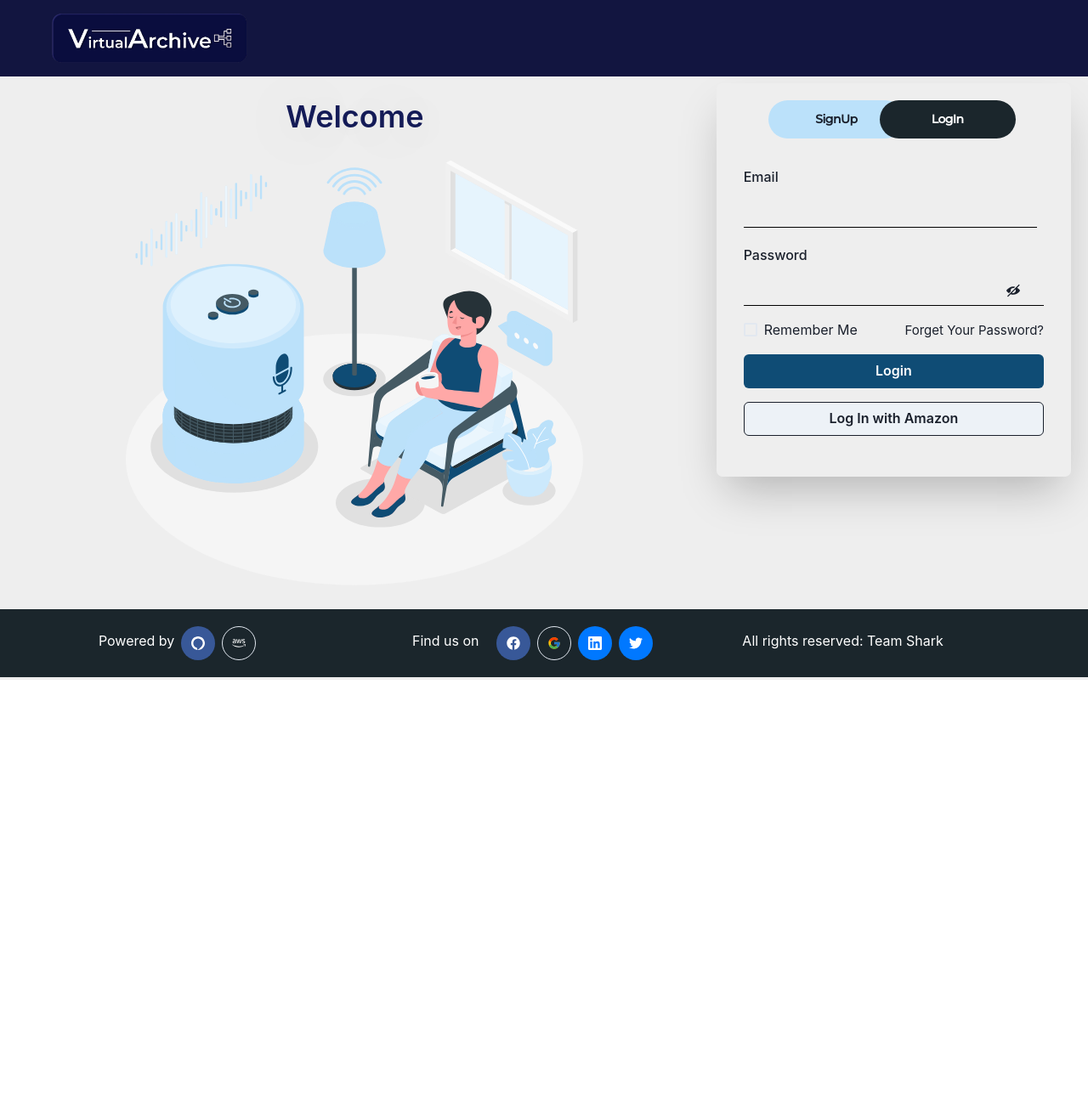
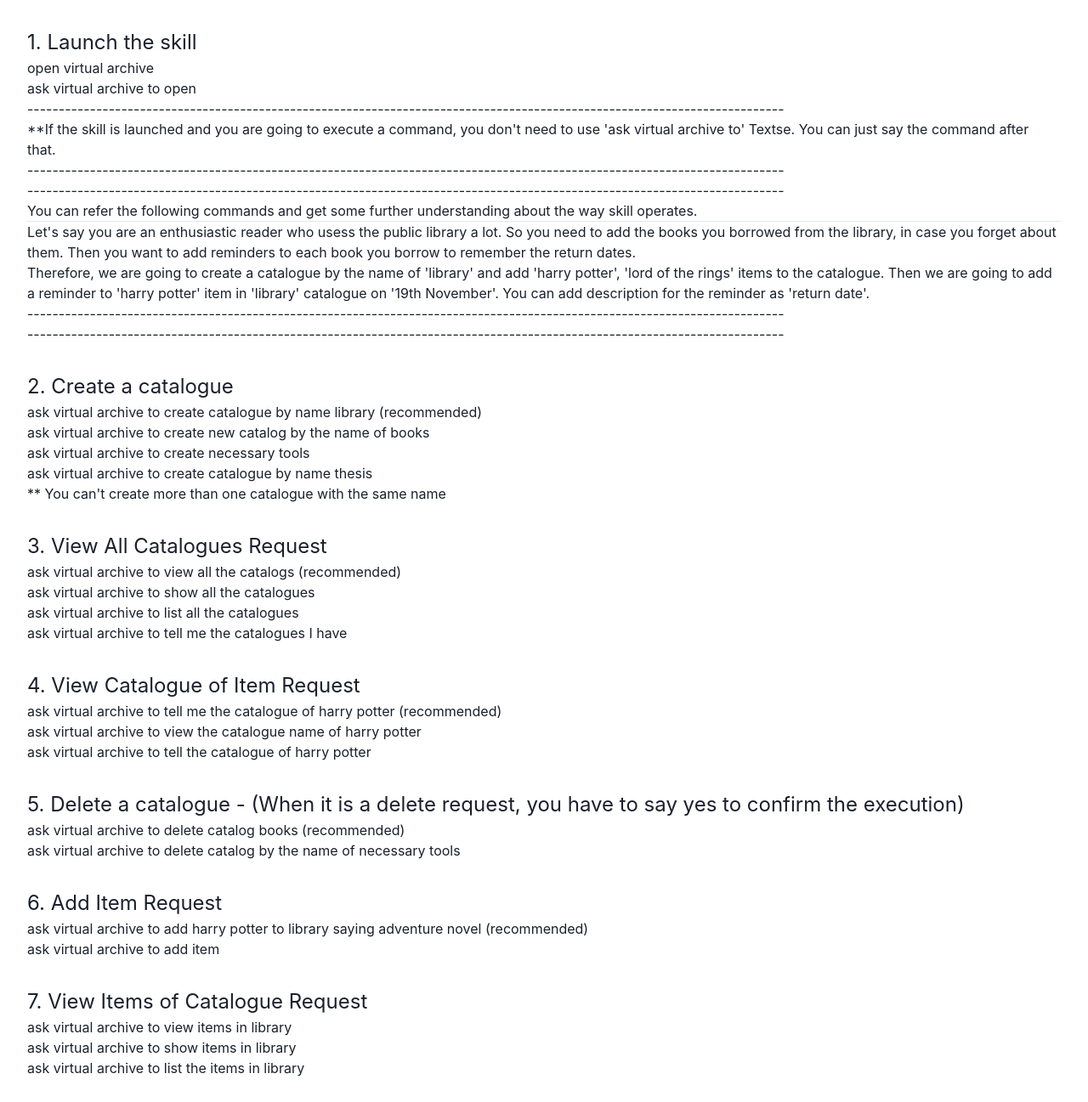
Before and after one commit to ProjectSemester05/Web-application, a React (Create React App) app: page /user-manual in a window 1280 px wide. Shown: the top 1297 px of the page at 85% size. Before the commit the page ends 800 px from the top, so only its background shows below. Built offline with nearby package versions, Linux system fonts and the light colour scheme; no server answers; what aws-amplify, aws-amplify-react would draw is missing.

Commit message:
ADD - user manual page

```diff
--- a/src/pages/main.jsx
+++ b/src/pages/main.jsx
@@ -4,6 +4,7 @@ import HomePage from "./home";
 import CataloguePage from "./catalogues";
 import { BrowserRouter, Switch, Route } from "react-router-dom";
 import PrivacyPage from "./privacy";
+import UserManualPage from "./user_manual";
 
 function Main() {
   return (
@@ -14,6 +15,9 @@ function Main() {
         </Route>
         <Route path="/privacy">
           <PrivacyPage />
+        </Route>
+        <Route path="/user-manual">
+          <UserManualPage />
         </Route>
         <Route
           render={({ location }) => {
--- /dev/null
+++ b/src/pages/user_manual.jsx
@@ -0,0 +1,193 @@
+import React from "react";
+import { Box, Text } from "@chakra-ui/react";
+
+const UserManualPage = () => {
+  return (
+    <Box p="4">
+      <Box p="4">
+        <Text fontSize="2xl">1. Launch the skill</Text>
+        <p>open virtual archive</p>
+        <p>ask virtual archive to open</p>
+        <p>
+          -------------------------------------------------------------------------------------------------------------------------
+        </p>
+        <p>
+          **If the skill is launched and you are going to execute a command, you
+          don't need to use 'ask virtual archive to' Textse. You can just say
+          the command after that.{" "}
+        </p>
+        <p></p>
+        <p>
+          -------------------------------------------------------------------------------------------------------------------------
+        </p>
+        <p>
+          -------------------------------------------------------------------------------------------------------------------------
+        </p>
+        <p>
+          You can refer the following commands and get some further
+          understanding about the way skill operates.
+        </p>
+        <hr />
+        <p>
+          Let's say you are an enthusiastic reader who usess the public library
+          a lot. So you need to add the books you borrowed from the library, in
+          case you forget about them. Then you want to add reminders to each
+          book you borrow to remember the return dates.
+        </p>
+        <p>
+          Therefore, we are going to create a catalogue by the name of 'library'
+          and add 'harry potter', 'lord of the rings' items to the catalogue.
+          Then we are going to add a reminder to 'harry potter' item in
+          'library' catalogue on '19th November'. You can add description for
+          the reminder as 'return date'.
+        </p>
+        <p>
+          -------------------------------------------------------------------------------------------------------------------------
+        </p>
+        <p>
+          -------------------------------------------------------------------------------------------------------------------------
+        </p>
+      </Box>
+      <Box p="4">
+        <Text fontSize="2xl">2. Create a catalogue</Text>
+        <p>
+          {" "}
+          ask virtual archive to create catalogue by name library (recommended)
+        </p>
+        <p> ask virtual archive to create new catalog by the name of books</p>
+        <p> ask virtual archive to create necessary tools</p>
+        <p> ask virtual archive to create catalogue by name thesis</p>
+        <p>** You can't create more than one catalogue with the same name</p>
+      </Box>
+      <Box p="4">
+        <Text fontSize="2xl">3. View All Catalogues Request</Text>
+        <p> ask virtual archive to view all the catalogs (recommended)</p>
+        <p> ask virtual archive to show all the catalogues</p>
+        <p> ask virtual archive to list all the catalogues</p>
+        <p> ask virtual archive to tell me the catalogues I have</p>
+      </Box>
+      <Box p="4">
+        <Text fontSize="2xl">4. View Catalogue of Item Request</Text>
+        <p>
+          ask virtual archive to tell me the catalogue of harry potter
+          (recommended)
+        </p>
+        <p> ask virtual archive to view the catalogue name of harry potter</p>
+        <p> ask virtual archive to tell the catalogue of harry potter</p>
+      </Box>
+      <Box p="4">
+        <Text fontSize="2xl">
+          5. Delete a catalogue - (When it is a delete request, you have to say
+          yes to confirm the execution)
+        </Text>
+        <p> ask virtual archive to delete catalog books (recommended)</p>
+        <p>
+          {" "}
+          ask virtual archive to delete catalog by the name of necessary tools
+        </p>
+      </Box>
+      <Box p="4">
+        <Text fontSize="2xl">6. Add Item Request</Text>
+        <p>
+          ask virtual archive to add harry potter to library saying adventure
+          novel (recommended)
+        </p>
+        <p> ask virtual archive to add item</p>
+      </Box>
+      <Box p="4">
+        <Text fontSize="2xl">7. View Items of Catalogue Request</Text>
+        <p> ask virtual archive to view items in library</p>
+        <p> ask virtual archive to show items in library</p>
+        <p> ask virtual archive to list the items in library</p>
+      </Box>
+      <Box p="4">
+        <Text fontSize="2xl">8. View Description of Item Request</Text>
+        <p>
+          ask virtual archive to tell the description of harry potter in library
+          (recommended)
+        </p>
+        <p> ask virtual archive to tell the description of harry potter </p>
+      </Box>
+      <Box p="4">
+        <Text fontSize="2xl">9. Update Item Request</Text>
+        <p>
+          ask virtual archive to update description of harry potter in library
+          into fantasy genre
+        </p>
+      </Box>
+      <Box p="4">
+        <Text fontSize="2xl">
+          10. Delete Item Request (When it is a delete request, you have to say
+          yes to confirm the execution)
+        </Text>
+        <p>
+          ask virtual archive to delete item lord of the rings from library
+          (recommended)
+        </p>
+        <p> ask virtual archive to delete lord of the rings from library</p>
+      </Box>
+      <Box p="4">
+        <Text fontSize="2xl">11. Add Reminder Request</Text>
+        <p>
+          User: ask virtual archive to add reminder to harry potter in library
+          saying return date
+        </p>
+        <p> Alexa: when is the date of the reminder for harry potter?</p>
+        <p> User: tuesday / tomorrow / 19th of november / next monday </p>
+      </Box>
+      <Box p="4">
+        <Text fontSize="2xl">12. View Reminder of Item Request</Text>
+        <p>
+          ask virtual archive to show the reminder of harry potter in library{" "}
+        </p>
+        <p>
+          ask virtual archive to view the reminder of harry potter in library
+        </p>
+      </Box>
+      <Box p="4">
+        <Text fontSize="2xl">13. View Reminders for Today Request</Text>
+        <p> ask virtual archive to list the reminders set for today</p>
+        <p> ask virtual archive to view reminders for today</p>
+      </Box>
+      <Box p="4">
+        <Text fontSize="2xl">14. View Reminders for Next Few Days Request</Text>
+        <p> ask virtual archive to view recent reminders</p>
+      </Box>
+      <Box p="4">
+        <Text fontSize="2xl">15. View Every Reminder Request</Text>
+        <p> ask virtual archive to view every reminder</p>
+      </Box>
+      <Box p="4">
+        <Text fontSize="2xl">6. Update Reminder Request</Text>
+        <p>
+          User: ask virtual archive to update reminder of harry potter in
+          library
+        </p>
+        <p> Alexa: what is the new reminder description for harry potter?</p>
+      </Box>
+      <Box p="4">
+        <p>
+          User: return date (description - if you don't want to change the
+          description, you can say 'do not change the description')
+        </p>
+        <p> User: 10th of november /next monday (reminder date)</p>
+      </Box>
+      <Box p="4">
+        <Text fontSize="2xl">
+          17. Delete Reminder Request (When it is a delete request, you have to
+          say yes to confirm the execution)
+        </Text>
+        <p>
+          {" "}
+          ask virtual archive to delete reminder of harry potter in library
+        </p>
+      </Box>
+      <Box p="4">
+        <Text fontSize="2xl">8. Help Intent Request</Text>
+        <p> ask virtual archive to help</p>
+      </Box>
+    </Box>
+  );
+};
+
+export default UserManualPage;
```
